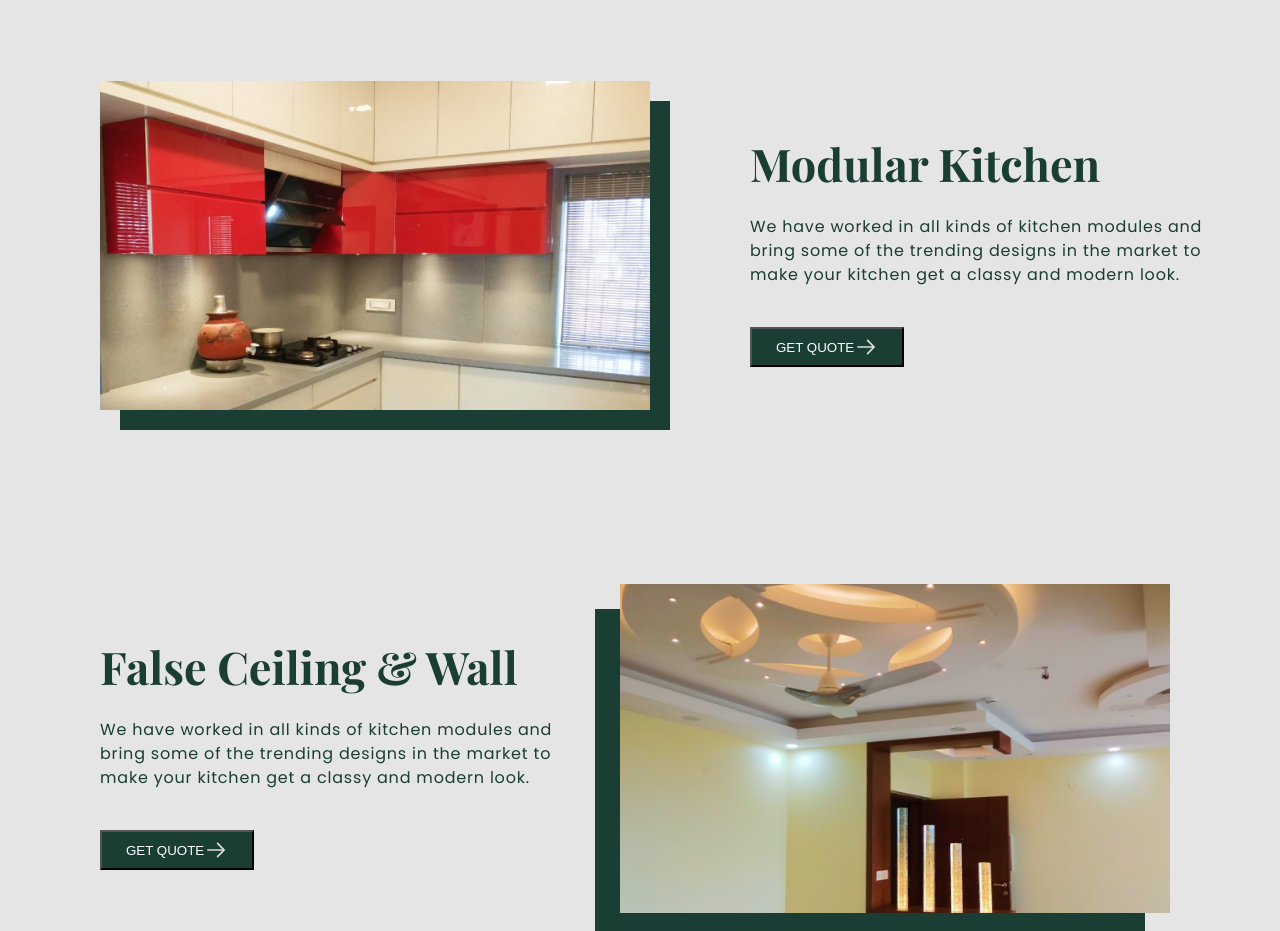
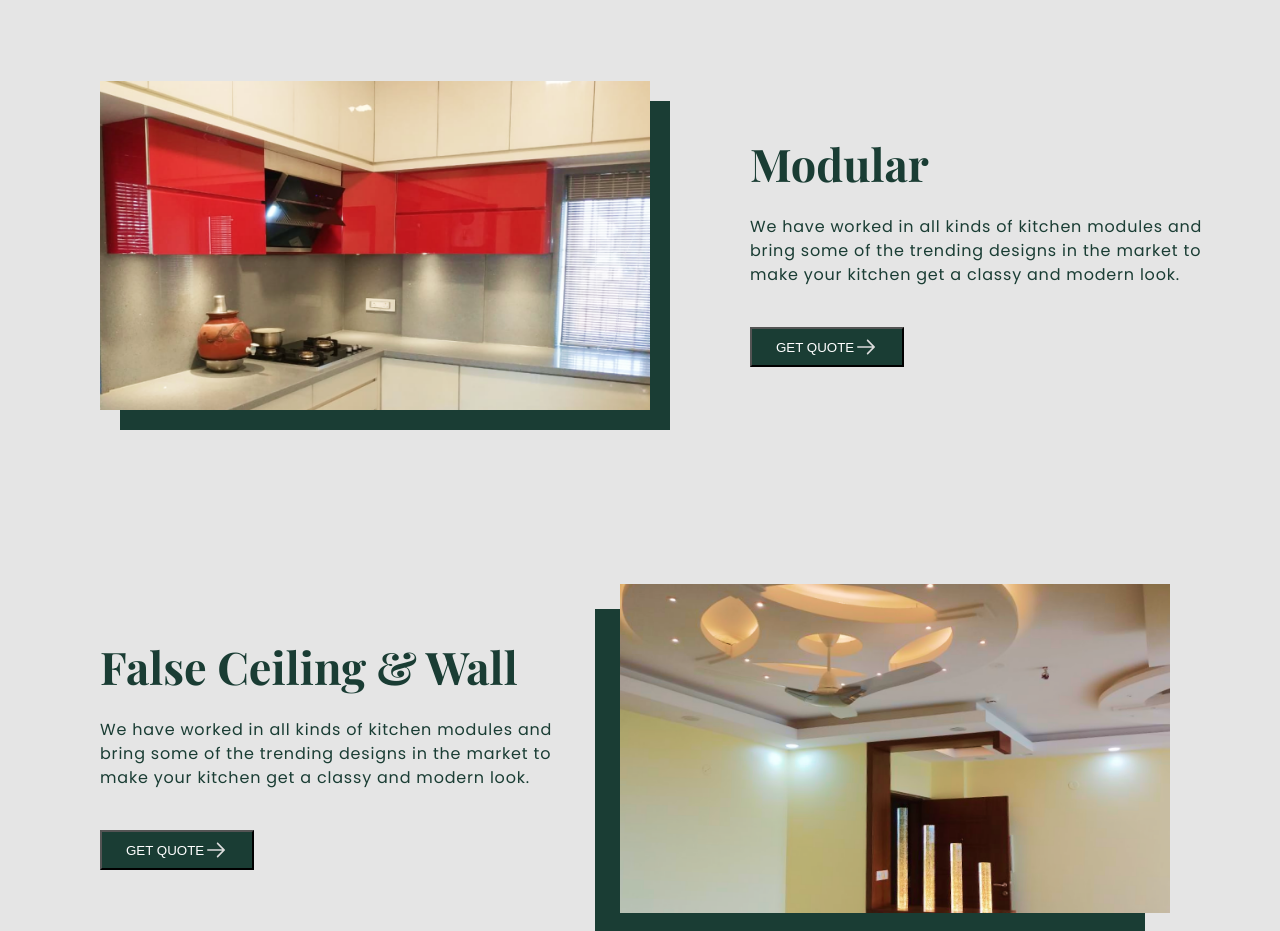
Before and after one commit to Dineshdinu09/interior, a plain HTML site: page index.html in a window 1280 px wide. Shown: the part 2040-2971 px from the top of the page. Drawn offline with nearby package versions, Linux system fonts and the light colour scheme; a web font is replaced by a local one.

Commit message:
Update index.html

```diff
--- a/index.html
+++ b/index.html
@@ -91,7 +91,7 @@
             <img src="assets/frame3.png" class="Mask Mask2">
         </div>
         <div class="left">
-            <h3> Modular Kitchen</h3>
+            <h3> Modular </h3>
         <p>We have worked in all kinds of kitchen modules and bring some of the trending designs in the market to make your kitchen get a classy and modern look.</p>
         <button type="button" class="button3">GET QUOTE<img src="assets/Arrow - Right.svg"></button>
 
```
